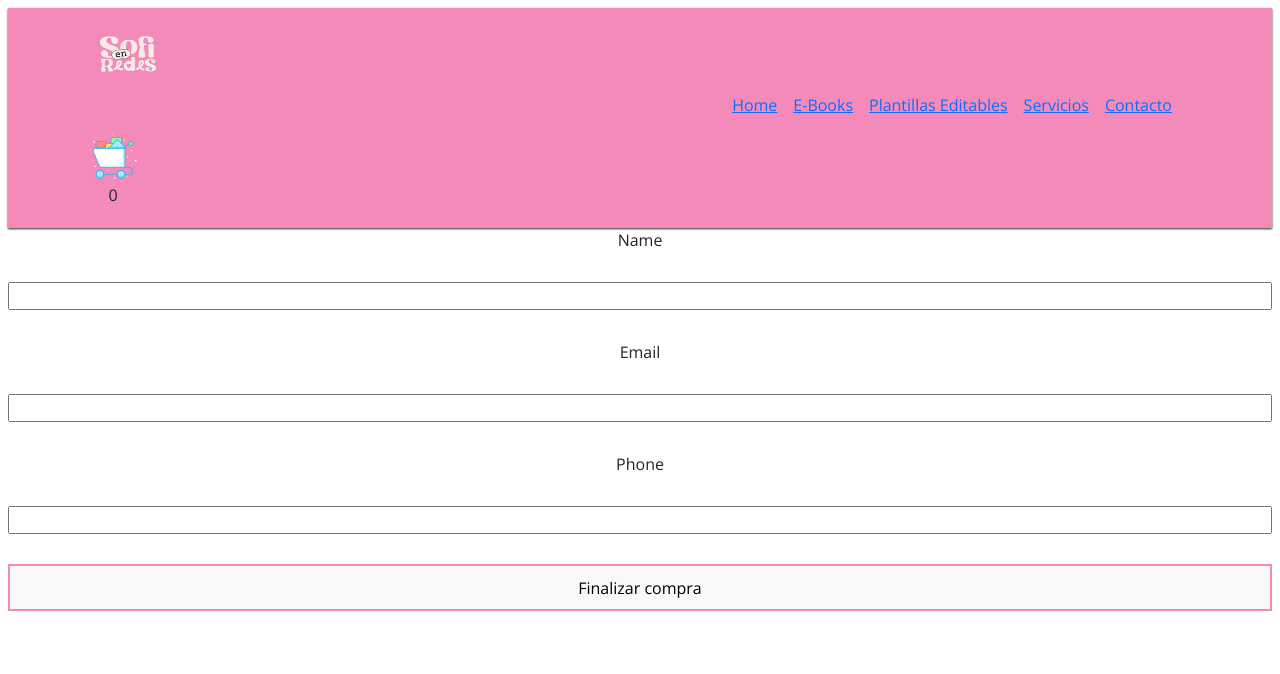
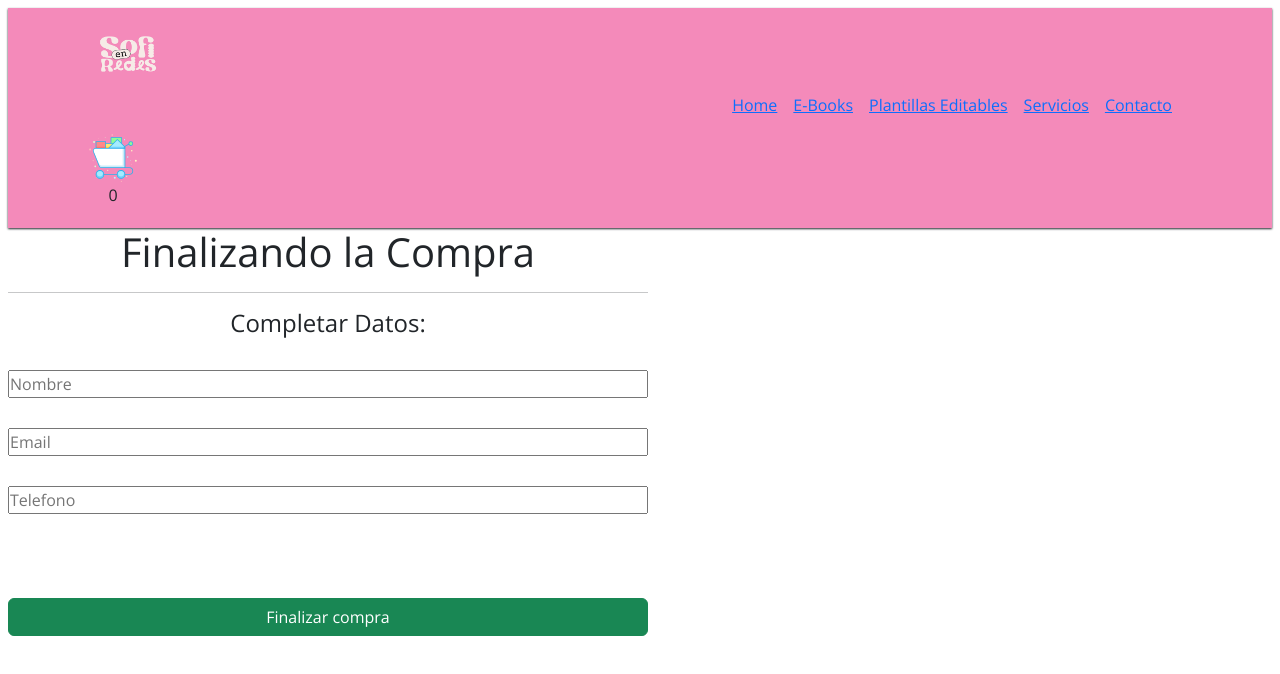
Before and after one commit to lfontanari/tiendaSofiEnRedes, a React (Vite) app: page /checkout in a window 1280 px wide. Shown: the top 674 px of the page. Built offline with nearby package versions, Linux system fonts and the light colour scheme.

Commit message:
fix finalizar compra en itemDetail

```diff
--- a/src/App.jsx
+++ b/src/App.jsx
@@ -10,6 +10,7 @@ import ItemDetailContainer from './components/ItemDetailContainer';
 import Button from './components/button';
 import Checkout from './components/Checkout';
 import Cart from './components/Cart';
+import CartWidget from './components/CartWidget';
 
 export default function App() {
 
@@ -24,6 +25,7 @@ export default function App() {
                     <Route exact path="/item/:itemId" element={<ItemDetailContainer />} />
                     <Route exact path="/checkout" element={<Checkout />} />
                     <Route exact path="/cart" element={<Cart />} />
+
                   </Routes>
           </BrowserRouter>
         </CartProvider>
--- a/src/CSS/style.css
+++ b/src/CSS/style.css
@@ -19,6 +19,12 @@
       text-align: center;
 }
 
+.div-checkout {
+
+      width: 50vw; /* Ancho del 50% del ancho de la ventana */
+      height: 30vh; /* Alto del 30% del alto de la ventana */
+
+}
 .header-nav {
       display: flex;
       flex-flow: row wrap;
--- a/src/components/Cart.jsx
+++ b/src/components/Cart.jsx
@@ -16,6 +16,9 @@ const Cart = ({cartItems}) => {
   return (
      <div className="cart">
       <h2>Carrito de Compras</h2>
+      {cartItems.length === 0 ? ( <p>El carrito esta vacío</p>    ) : (
+      <div>
+
             <ul>
               {cartItems.map((item, index) => (
                 <li key={index}>
@@ -35,6 +38,8 @@ const Cart = ({cartItems}) => {
               <button class="btn btn-info">Finalizar Compra</button>
             </a>
       </div>
+      )}
+    </div>
   )
 }
 
--- a/src/components/Checkout.jsx
+++ b/src/components/Checkout.jsx
@@ -28,17 +28,24 @@ export default function Checkout () {
     }
 
 
+     return (
+        <div className="div-checkout">
+            <h1>Finalizando la Compra</h1>
+            <hr />
+            <div>
+                <h4>Completar Datos:</h4>
+                <br />
+            <form  style={{display: 'flex', flexDirection:"column", gap: "30px"}}>
 
+                <input type="text" name="Nombre"  placeholder="Nombre" required/>
 
-     return (
-        <form  style={{display: 'flex', flexDirection:"column", gap: "30px"}}>
-            <label>Name</label>
-            <input type="text" value={name} onChange={(event) => setName(event.target.value)} />
-            <label>Email</label>
-            <input type="text" value={email} onChange={(event) => setEmail(event.target.value)} />
-            <label>Phone</label>
-            <input type="text" value={phone} onChange={(event) => setPhone(event.target.value)} />
-            <button onClick={crearOrden}>Finalizar compra</button>
-        </form>
+                <input type="text" name="Email"  placeholder="Email"  required   onChange={(event) => setEmail(event.target.value)} />
+
+                <input type="text" name="Telefono"  placeholder="Telefono"  required onChange={(event) => setPhone(event.target.value)} />
+                <br />
+                <button type="submit" className="btn btn-success" onClick={crearOrden}>Finalizar compra</button>
+            </form>
+            </div>
+        </div>
     )
 }
--- a/src/components/ItemDetail.jsx
+++ b/src/components/ItemDetail.jsx
@@ -3,6 +3,7 @@ import { useState, useContext } from "react";
 import ItemCount from "./ItemCount";
 import { CartContext } from "../context/CartContext";
 import { Link } from 'react-router-dom';
+import Cart from "./Cart";
 
 
 export default function ItemDetail ({item}) {
@@ -23,6 +24,12 @@ export default function ItemDetail ({item}) {
     };
 
 
+    const [showCart, setShowCart] = useState(false);
+
+    const handleShowCart = () => {
+      setShowCart(true);
+    };
+
     return (
       <div className="item-detail">
         <img src={item.imagen} width={125} alt={"imagen"} />
@@ -31,20 +38,11 @@ export default function ItemDetail ({item}) {
         <h2>Precio: ${item.precio}</h2>
         <ItemCount count={cantidad} setCount={setCantidad} />
         <button onClick={handleAddToCart}>Agregar al carrito </button>
-        <a href="/Checkout">
-          <button >Finalizar Compra</button>
-        </a>
+
+        <button onClick={handleShowCart}>Finalizar Compra</button>
+        {showCart && <Cart cartItems={cart} />}
 
         <Link to="/"> Volver</Link>
        </div>
    )
 }
-
-//  <button onClick={handleDeleteToCart}>Eliminar del carrito</button>
-/* const handleDeleteToCart = () => {
-
-  if (isItemInCart(item.id)) {
-         removeItemCart(item.id)
-  }
-};
-*/
--- a/src/components/ItemDetailContainer.jsx
+++ b/src/components/ItemDetailContainer.jsx
@@ -35,10 +35,11 @@ export default function ItemDetailContainer() {
     return <p>Cargando...</p>;
   }
 
+
+
   return (
     <div className="item-detail-container">
       <ItemDetail item={item} />
     </div>
   );
-
 }
```
Lines whose indentation alone changed are shown as unchanged.
